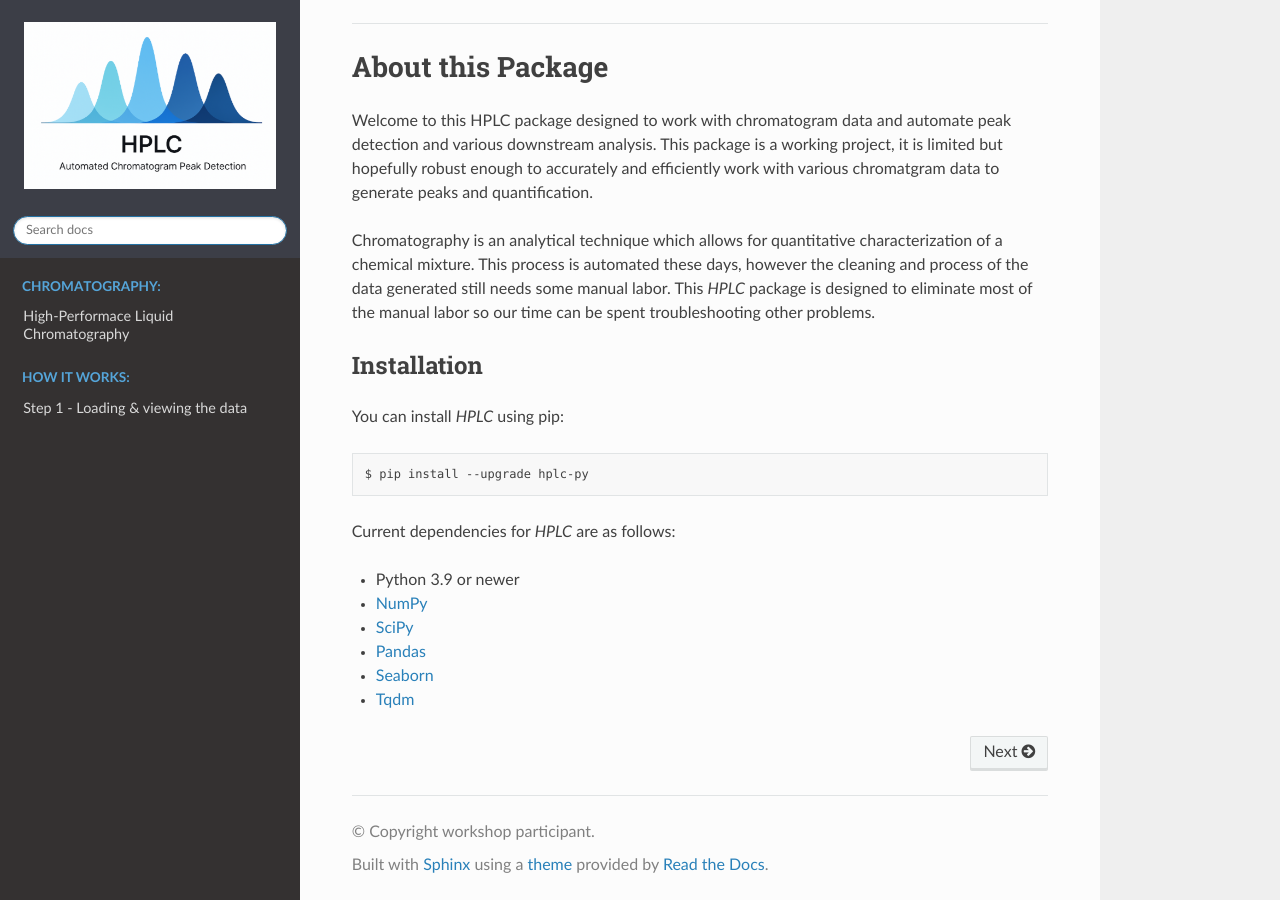
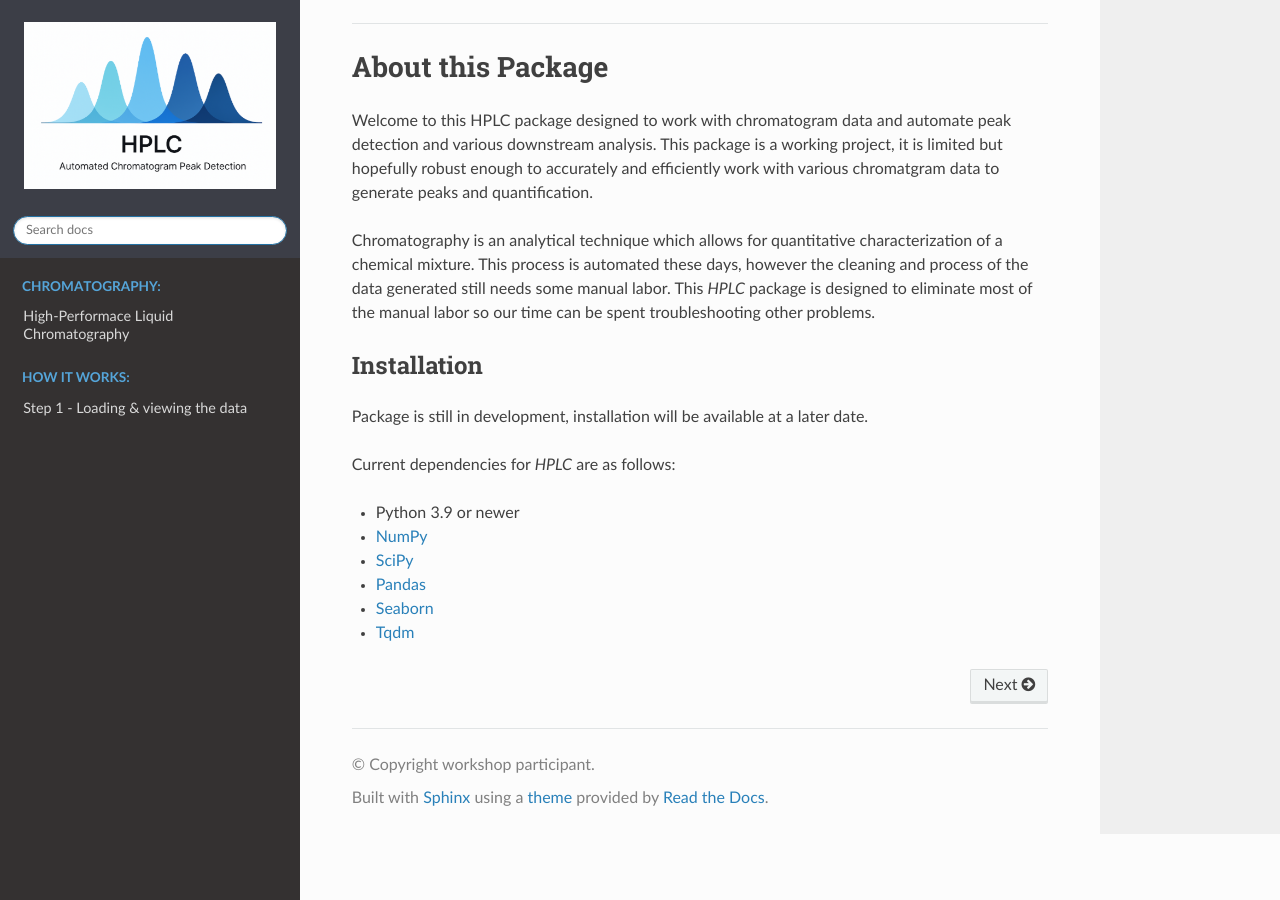
Before and after one commit to pcichowicz/HPLC, a Sphinx documentation site: the page built from doc/index.rst, in a window 1280 px wide and 900 px high, scrolled down 507 px. Built offline with Sphinx 7.4.7 and the Read the Docs theme 3.1.0, drawn with Linux system fonts in a browser that asks for light colours; pages that are not in the unit, such as notebooks, are missing from menus.

Commit message:
Update index.rst

```diff
--- a/doc/index.rst
+++ b/doc/index.rst
@@ -34,9 +34,7 @@ the manual labor so our time can be spent troubleshooting other problems.
 
 Installation
 ------------
-You can install `HPLC` using pip::
-
-   $ pip install --upgrade hplc-py
+Package is still in development, installation will be available at a later date.
 
 Current dependencies for `HPLC` are as follows:
 
```
